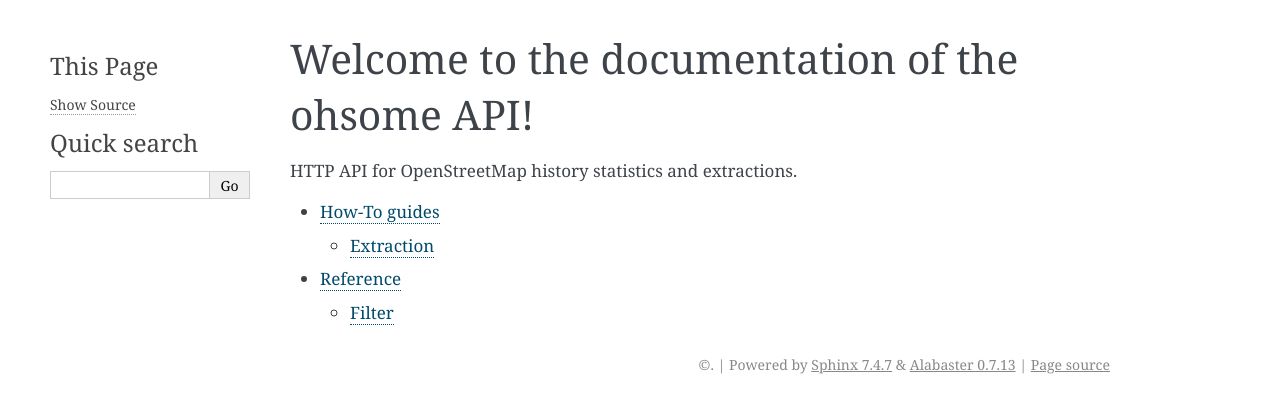
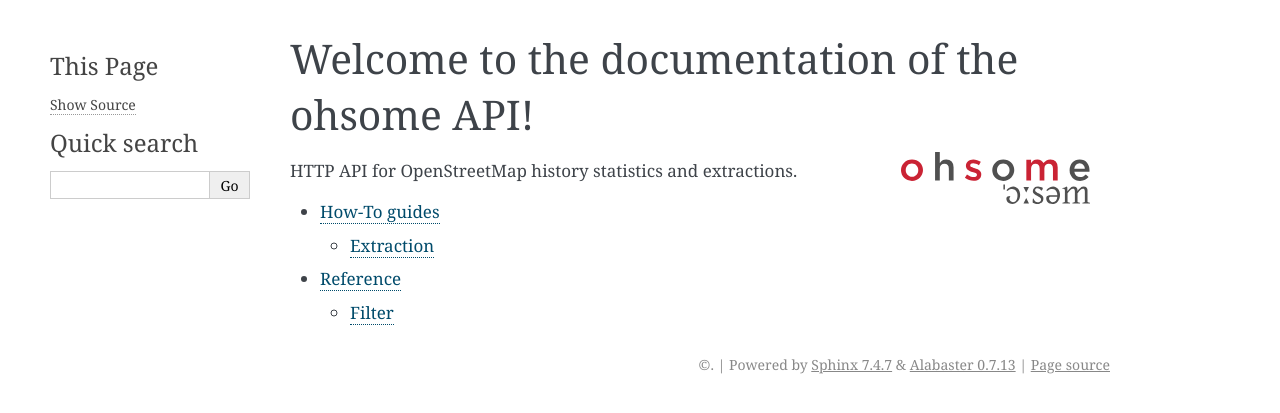
Before and after one commit to GIScience/ohsome-api, a Sphinx documentation site: the page built from docs/source/index.rst, in a window 1280 px wide. Shown: the top 413 px of the page. Built offline with Sphinx 7.4.7, drawn with Linux system fonts in a browser that asks for light colours.

Commit message:
docs/sphinx: use heigit favicon and put logo in index page

```diff
--- a/docs/source/conf.py
+++ b/docs/source/conf.py
@@ -48,5 +48,5 @@
 
 html_theme = "alabaster"
 html_static_path = ["_static"]
-# html_logo = "logo.svg"
-html_favicon = "favicon.svg"
+# html_logo = "_static/ohsome-logo.svg"
+html_favicon = "_static/heigit-favicon.svg"
--- a/docs/source/index.rst
+++ b/docs/source/index.rst
@@ -5,6 +5,10 @@
 
 Welcome to the documentation of the ohsome API!
 ===============================================
+
+.. image:: _static/ohsome-logo.svg
+    :alt: logo of ohsome
+    :align: right
 
 HTTP API for OpenStreetMap history statistics and extractions.
 
```
Also changed, not shown: docs/source/_static/heigit-favicon.svg (added), docs/source/_static/ohsome-logo.svg (renamed from docs/source/logo.svg), docs/source/favicon.svg (deleted).
